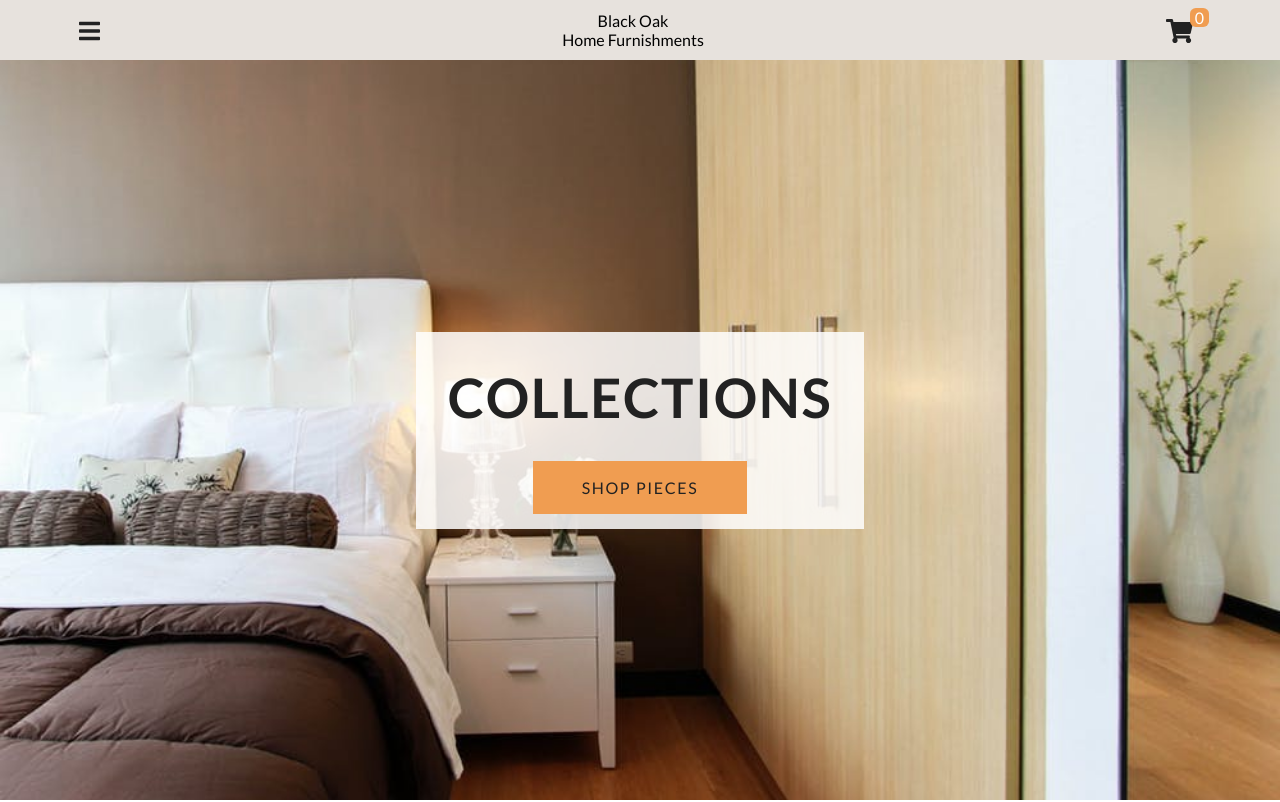
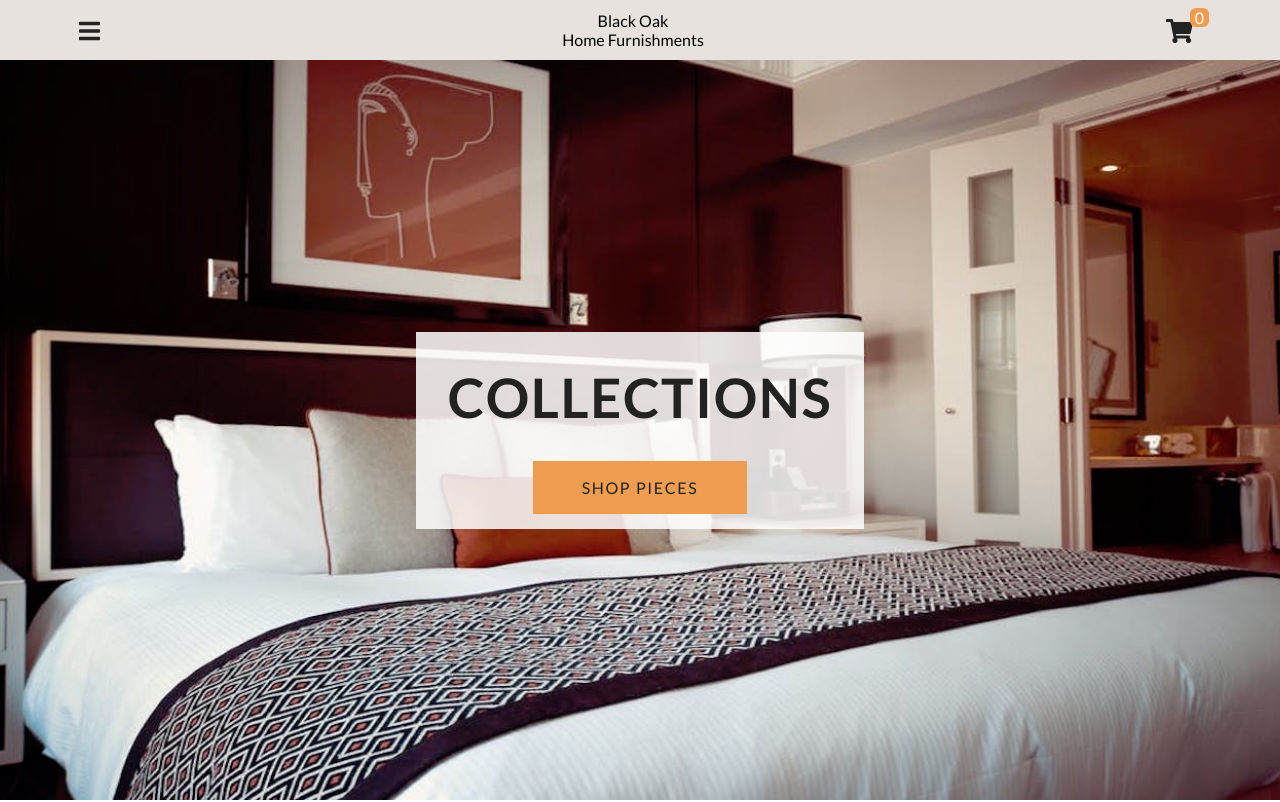
Before and after one commit to scottkumor/black-oak-home-furnishments, a React (Create React App) app: page /collections in a window 1280 px wide. Shown: the top 802 px of the page. Built offline with nearby package versions, Linux system fonts and the light colour scheme.

Commit message:
dynamic hero

```diff
--- a/src/Components/Hero-Image/index.js
+++ b/src/Components/Hero-Image/index.js
@@ -6,7 +6,7 @@ import "./styles.css";
 export default function Hero(props) {
 
     return (
-        <header className="hero">
+        <header className={`hero-${props.tag}`}>
             <div className="banner">
                 <h1 className="banner-title">{props.heading}</h1>
                 <Link to={props.link} className="banner-btn">{props.subHeading}</Link>
--- a/src/Components/Hero-Image/styles.css
+++ b/src/Components/Hero-Image/styles.css
@@ -1,6 +1,15 @@
-.hero {
+.hero-home {
   min-height: calc(100vh - 60px);
-  background: url("./hero-bcg.jpeg") center/cover no-repeat;
+  background: url("./home.jpeg") center/cover no-repeat;
+  display: flex;
+  align-items: center;
+  justify-content: center;
+  max-width: 100vw;
+}
+
+.hero-collections {
+  min-height: calc(100vh - 60px);
+  background: url("./collections.jpeg") center/cover no-repeat;
   display: flex;
   align-items: center;
   justify-content: center;
--- a/src/Pages/Collections Page/index.js
+++ b/src/Pages/Collections Page/index.js
@@ -55,7 +55,9 @@ export default function Collections() {
     return (
 
         <>
-            <Hero id="headWrap"
+            <Hero
+                tag="collections"
+                id="headWrap"
                 heading="Collections"
                 subHeading="Shop Pieces"
                 link="/"
--- a/src/Pages/Home-Page/index.js
+++ b/src/Pages/Home-Page/index.js
@@ -12,6 +12,7 @@ export default class Home extends Component {
     return (
     <>
       <Hero
+        tag="home"
         heading="Furniture Selection"
         subHeading="Browse by Collection"
         link="/collections"
```
Also changed, not shown: src/Components/Hero-Image/collections.jpeg (added), src/Components/Hero-Image/home.jpeg (renamed from src/Components/Hero-Image/hero-bcg.jpeg).
